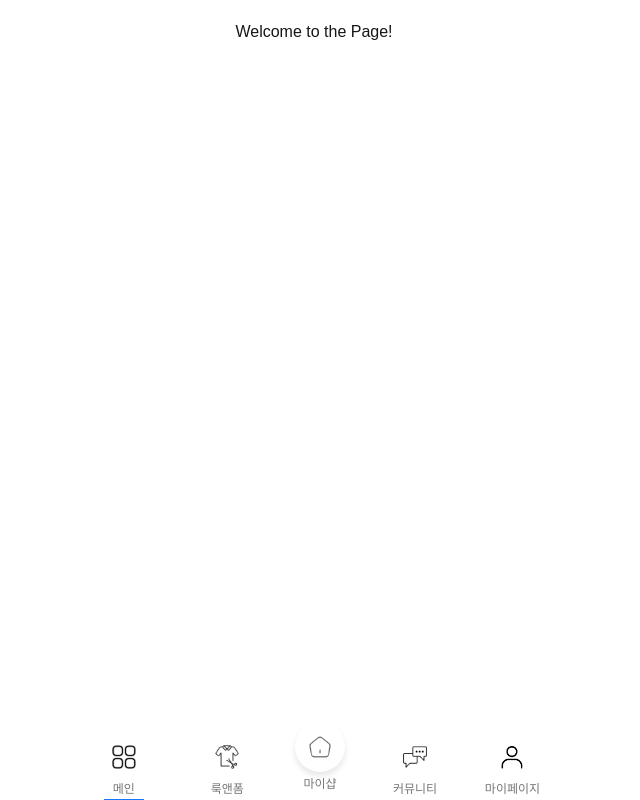
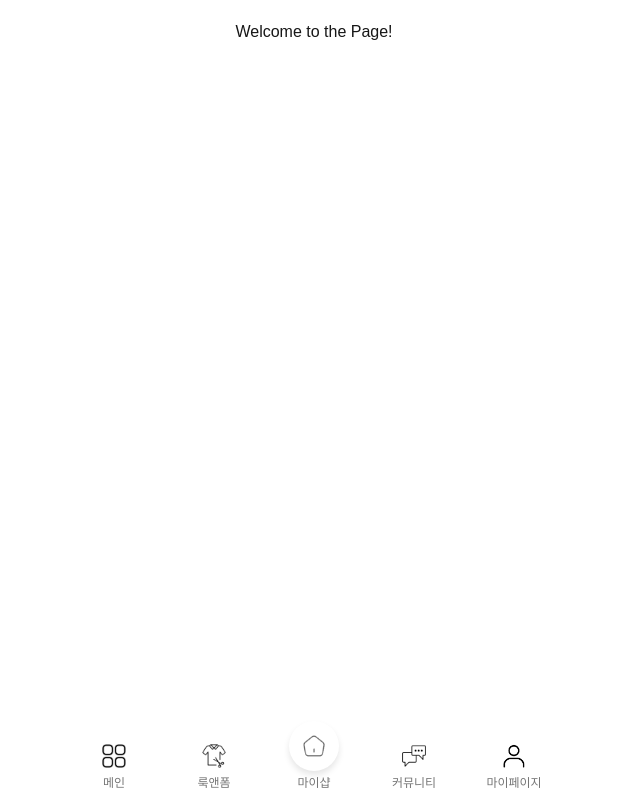
Before and after one commit to Project-FitLoop/FitLoop-FE, a Next.js app: page / in a window 1280 px wide. Shown: the whole page, without its empty margins (326-966 px from the left). Built offline with nearby package versions, Linux system fonts and the light colour scheme.

Commit message:
[feat/#6] antd의 Menu 컴포넌트 대신 div로 구현하여 크기 조절

```diff
--- a/src/ui/components/tapbar/tab-bar.module.css
+++ b/src/ui/components/tapbar/tab-bar.module.css
@@ -3,7 +3,6 @@
     bottom: 0;
     left: 0;
     width: 100%;
-
     display: flex;
     justify-content: center;
     align-items: center;
@@ -14,12 +13,11 @@
 
   .menu {
     display: flex;
-    justify-content: space-around;
+    justify-content: center;
     align-items: center;
     width: 100%;
     max-width: 500px;
     padding: 0;
-    border: none !important;
   }
 
   .tabItem {
@@ -37,8 +35,8 @@
     display: flex;
     justify-content: center;
     align-items: center;
-    width: 40px;
-    height: 40px;
+    width: 30px;
+    height: 30px;
   }
 
   .tabText {
--- a/src/ui/components/tapbar/tapbar.tsx
+++ b/src/ui/components/tapbar/tapbar.tsx
@@ -4,7 +4,6 @@ import React from "react";
 import Link from "next/link";
 import { usePathname } from "next/navigation";
 import Image from "next/image";
-import { Menu } from "antd";
 import styles from "@/ui/components/tapbar/tab-bar.module.css";
 
 const tabs = [
@@ -21,21 +20,18 @@ const TabBar: React.FC = () => {
   const pathname = usePathname();
   if (hiddenPages.includes(pathname)) return null;
 
-  const menuItems = tabs.map((tab) => ({
-    key: tab.path,
-    label: (
-      <Link href={tab.path} className={`${styles.tabItem} ${tab.special ? styles.specialTab : ""}`}>
-        <div className={`${styles.iconWrapper} ${tab.special ? styles.specialIconWrapper : ""}`}>
-          <Image src={tab.icon} alt={tab.name} width={24} height={24} priority />
-        </div>
-        <span className={`${styles.tabText} ${tab.special ? styles.specialText : ""}`}>{tab.name}</span>
-      </Link>
-    ),
-  }));
-
   return (
     <div className={styles.tabBar}>
-      <Menu mode="horizontal" selectedKeys={[pathname]} className={styles.menu} items={menuItems} />
+      <div className={styles.menu}>
+        {tabs.map((tab) => (
+          <Link key={tab.path} href={tab.path} className={`${styles.tabItem} ${tab.special ? styles.specialTab : ""}`}>
+            <div className={`${styles.iconWrapper} ${tab.special ? styles.specialIconWrapper : ""}`}>
+              <Image src={tab.icon} alt={tab.name} width={24} height={24} priority />
+            </div>
+            <span className={`${styles.tabText} ${tab.special ? styles.specialText : ""}`}>{tab.name}</span>
+          </Link>
+        ))}
+      </div>
     </div>
   );
 };
```
